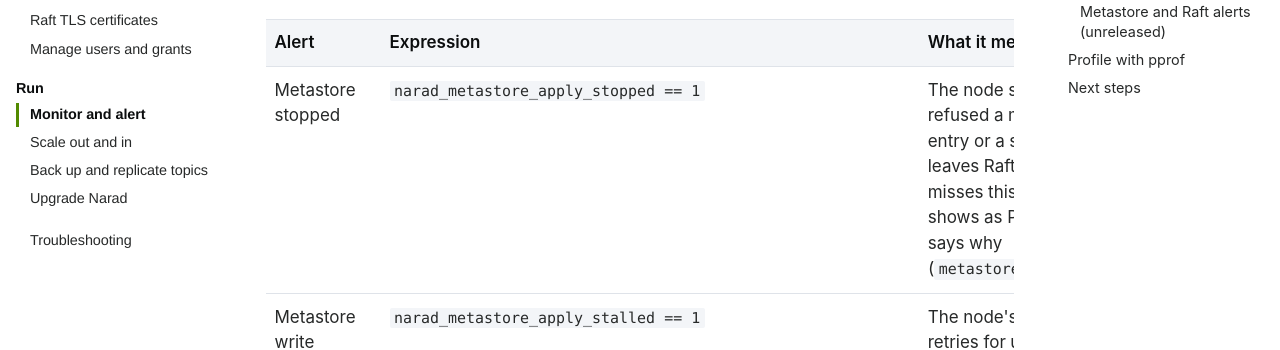
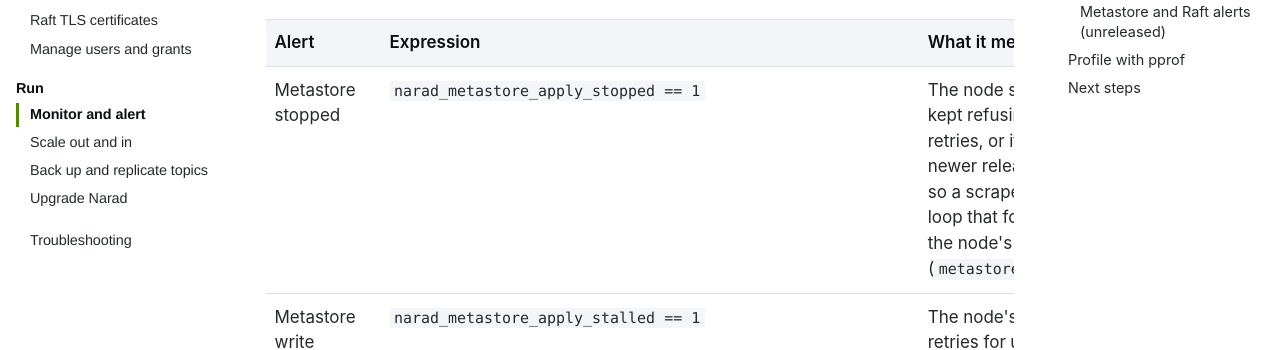
Before and after one commit to DebanganThakuria/narad, an MkDocs documentation site: the page built from docs/operate/monitoring.md, in a window 1280 px wide and 900 px high, scrolled down 4209 px. Shown: the part 180-530 px from the top of the window. Built offline with MkDocs 1.6.1 and Material for MkDocs 9.7.7, drawn with Linux system fonts in a browser that asks for light colours; some web fonts are replaced; comment, search, counter and statistics services are not loaded.

Commit message:
docs: quote the metastore storage stop as the retry ladder prints it
Troubleshooting quoted the stop error as "after retrying for 30s",
which no log line holds: the retries wait 100 ms doubling to 5 s, no
wait may cross the 30 s budget, so the node gives up after about
26.3 s and prints the time it really spent. Quote it as about 26 s,
say the warning came about 26 s before, and match the monitoring
table.

Co-Authored-By: Claude Opus 5.5 <noreply@anthropic.com>

```diff
--- a/docs/operate/monitoring.md
+++ b/docs/operate/monitoring.md
@@ -67,7 +67,7 @@ Releases after v3.0.1 export the [metastore and Raft series](../reference/metric
 
 | Alert | Expression | What it means |
 |---|---|---|
-| Metastore stopped | `narad_metastore_apply_stopped == 1` | The node stopped applying Raft entries: its disk refused a metadata write for 30 s, or it met an entry or a snapshot from a newer release. It leaves Raft and exits at once, so a scrape often misses this gauge; the restart loop that follows shows as Pod not ready, and the node's log says why (`metastore: stopped applying raft entries`). |
+| Metastore stopped | `narad_metastore_apply_stopped == 1` | The node stopped applying Raft entries: its disk kept refusing a metadata write for about 26 s of retries, or it met an entry or a snapshot from a newer release. It leaves Raft and exits at once, so a scrape often misses this gauge; the restart loop that follows shows as Pod not ready, and the node's log says why (`metastore: stopped applying raft entries`). |
 | Metastore write stalled | `narad_metastore_apply_stalled == 1` | The node's disk is refusing a metadata write. It retries for up to 30 s and then stops as above, so this is the warning that comes first. |
 | No Raft leader | `narad_raft_has_leader == 0`, held for 1 minute (`for: 1m`) | The node has known no Raft leader for a minute, so no metadata write (create a topic, register a member) succeeds through it. On every node at once, the cluster has lost its quorum. |
 | Metastore growth | `delta(narad_metastore_fsm_bytes[1d]) > 64 * 1024 * 1024` | The metadata database grew by more than 64 MiB in a day, which normal topic and user churn does not do: look for something creating topics, schema versions or users in a loop. Every Raft snapshot copies the file beside itself first, so keep that much free space on the volume as well. |
```
Also changed, not shown: docs/operate/troubleshooting.md (+1 -1 lines).
